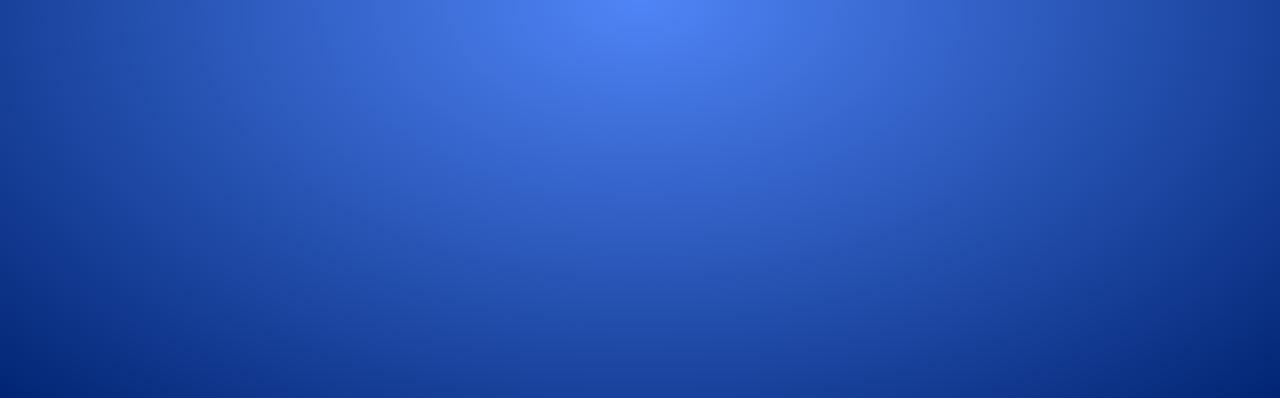
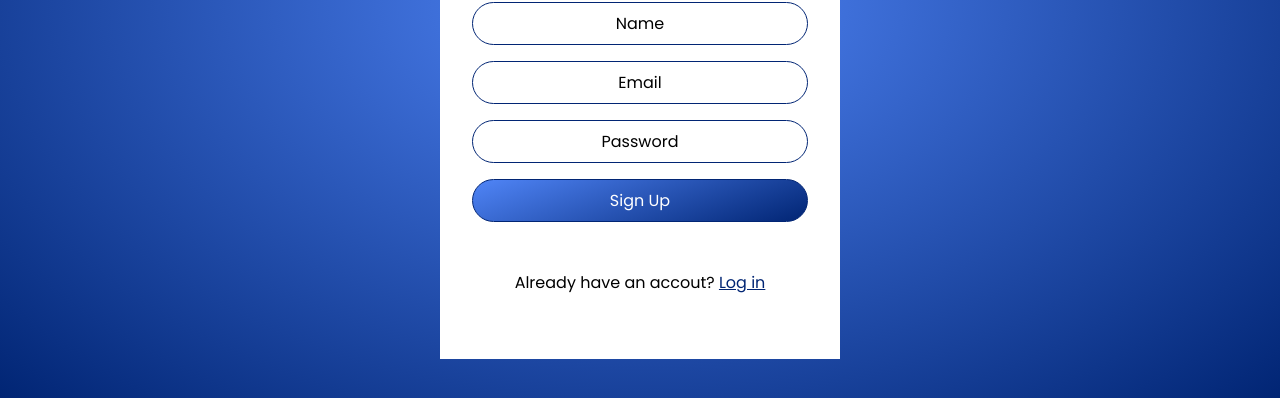
Before and after one commit to JabezSanjay/EcommerceTshirt-MERN, a React app in the folder frontend/: page /signup in a window 1280 px wide. Shown: the part 402-800 px from the top of the page. Built offline with nearby package versions, Linux system fonts and the light colour scheme; no server answers.

Commit message:
Completed Designing Signin and Signup forms

```diff
--- a/frontend/src/core/scss/Menu.modules.scss
+++ b/frontend/src/core/scss/Menu.modules.scss
@@ -11,7 +11,7 @@
     min-height: 7.5vh;
     position: fixed;
     width: 100%;
-    background: ($secondaryBackgroundColor);
+    background: $secondaryBackgroundColor;
 
     &__logo {
       font-size: 1rem;
--- a/frontend/src/scss/_variables.scss
+++ b/frontend/src/scss/_variables.scss
@@ -4,3 +4,10 @@ $primaryBackgroundColor : rgb(80, 133, 247);
 $secondaryBackgroundColor : rgb(1, 37, 116);
 $whiteColor: #fff;
 $blackColor: #000;
+$black: #000000;
+$blue-ribbon: #0069ec;
+$dodger-blue: #25a3ff;
+$mine-shaft: #333333;
+$scorpion: #565656;
+$torch-red: #ff0033;
+$white: #ffffff;
--- a/frontend/src/user/Signin.js
+++ b/frontend/src/user/Signin.js
@@ -1,12 +1,39 @@
 import React from "react";
 import Menu from "../core/Menu";
-import "./scss/Signin.modules.scss";
+import { Link } from "react-router-dom";
+import SigninImage from "../images/signin.svg";
+import "./scss/Sign.modules.scss";
 
 const Signin = () => {
   return (
     <div>
       <Menu />
-      <div className="signin"></div>
+      <div className="align">
+        <div className="grid align__item">
+          <div className="register">
+            <img src={SigninImage} alt="" />
+            <h2>Sign In</h2>
+
+            <form action="" method="post" className="form">
+              <div className="form__field">
+                <input type="email" placeholder="Email" />
+              </div>
+
+              <div className="form__field">
+                <input type="password" placeholder="Password" />
+              </div>
+
+              <div className="form__field">
+                <input type="submit" value="Sign Up" />
+              </div>
+            </form>
+
+            <p>
+              Don't have an accout? <Link to="/signup">Sign up</Link>
+            </p>
+          </div>
+        </div>
+      </div>
     </div>
   );
 };
--- a/frontend/src/user/Signup.js
+++ b/frontend/src/user/Signup.js
@@ -1,12 +1,62 @@
-import React from "react";
+import React, { useState } from "react";
 import Menu from "../core/Menu";
-import "./scss/Signup.modules.scss";
+import SignupImage from "../images/signup.svg";
+import "./scss/Sign.modules.scss";
 
 const Signup = () => {
+  const [values, setValues] = useState({
+    name: "",
+    email: "",
+    password: "",
+    error: "",
+    success: false,
+  });
+
+  //Destructuring
+  const { name, email, password, error, success } = values;
+
+  //Higher order Function
+
+  const signupForm = () => {
+    return (
+      <div>
+        <div className="align">
+          <div className="grid align__item">
+            <div className="register">
+              <img src={SignupImage} alt="" />
+              <h2>Sign Up</h2>
+
+              <form action="" method="post" className="form">
+                <div className="form__field">
+                  <input type="text" placeholder="Name" />
+                </div>
+                <div className="form__field">
+                  <input type="email" placeholder="Email" />
+                </div>
+
+                <div className="form__field">
+                  <input type="password" placeholder="Password" />
+                </div>
+
+                <div className="form__field">
+                  <input type="submit" value="Sign Up" />
+                </div>
+              </form>
+
+              <p>
+                Already have an accout? <a href="/">Log in</a>
+              </p>
+            </div>
+          </div>
+        </div>
+      </div>
+    );
+  };
+
   return (
     <div>
       <Menu />
-      <div className="signup"></div>
+      {signupForm()}
     </div>
   );
 };
--- /dev/null
+++ b/frontend/src/user/scss/Sign.modules.scss
@@ -0,0 +1,97 @@
+@import "../../scss/variables";
+
+
+.align {
+  display: flex;
+  align-items: center;
+  justify-content: center;
+  flex-direction: row;
+  min-height: 100vh;
+  background: radial-gradient($primaryBackgroundColor, $secondaryBackgroundColor);
+
+  &__item {
+
+    &--start {
+      align-self: flex-start;
+    }
+
+    &--end {
+      align-self: flex-end;
+    }
+  }
+}
+.site {
+  &__logo {
+    margin-bottom: 2rem;
+  }
+
+}
+input {
+  border: 0;
+  font: inherit;
+
+  &::placeholder {
+    color: $black;
+  }
+}
+.form {
+  &__field {
+    margin-bottom: 1rem;
+  }
+  input {
+    outline: 0;
+    padding: .5rem 1rem;
+    &[type="email"],
+    &[type="text"],
+    &[type="password"] {
+      width: 100%;
+    }
+  }
+}
+
+.grid {
+  max-width: 25rem;
+  width: 90%;
+}
+
+h2 {
+  font-size: 2.75rem;
+  font-weight: 100;
+  margin: 0 0 1rem;
+  text-transform: uppercase;
+}
+
+a {
+  color: $secondaryBackgroundColor
+}
+
+.register {
+  background-color: #ffffff;
+  background-image: linear-gradient(315deg, #ffffff 80%, $secondaryBackgroundColor 20%);
+  text-align: center;
+  padding: 4rem 2rem;
+  margin-top: 2rem;
+  img{
+    width: 90%;
+  }
+  input {
+    border: 1px solid $secondaryBackgroundColor;
+    border-radius: 999px;
+    background-color: transparent;
+    text-align: center;
+
+    &[type="email"],
+    &[type="text"],
+    &[type="password"] {
+      background-repeat: no-repeat;
+      background-size: 1.5rem;
+      background-position: 1rem 50%;
+    }
+    &[type="submit"] {
+      background-image: linear-gradient(160deg, $primaryBackgroundColor 0%, $secondaryBackgroundColor 100%);
+      color: #fff;
+      margin-bottom: 2rem;
+      width: 100%;
+    }
+  }
+}
--- a/frontend/src/user/scss/Signin.modules.scss
+++ /dev/null
@@ -1,6 +0,0 @@
-@import "../../scss/variables";
-
-.signin{
-    min-height: 100vh;
-    background: radial-gradient($primaryBackgroundColor, $secondaryBackgroundColor);
-}
--- a/frontend/src/user/scss/Signup.modules.scss
+++ /dev/null
@@ -1,6 +0,0 @@
-@import "../../scss/variables";
-
-.signup{
-    min-height: 100vh;
-    background: radial-gradient($primaryBackgroundColor, $secondaryBackgroundColor);
-}
```
Also changed, not shown: frontend/src/images/signin.svg (added), frontend/src/images/signup.svg (added), frontend/src/scss/_main.scss (line endings or trailing spaces).
